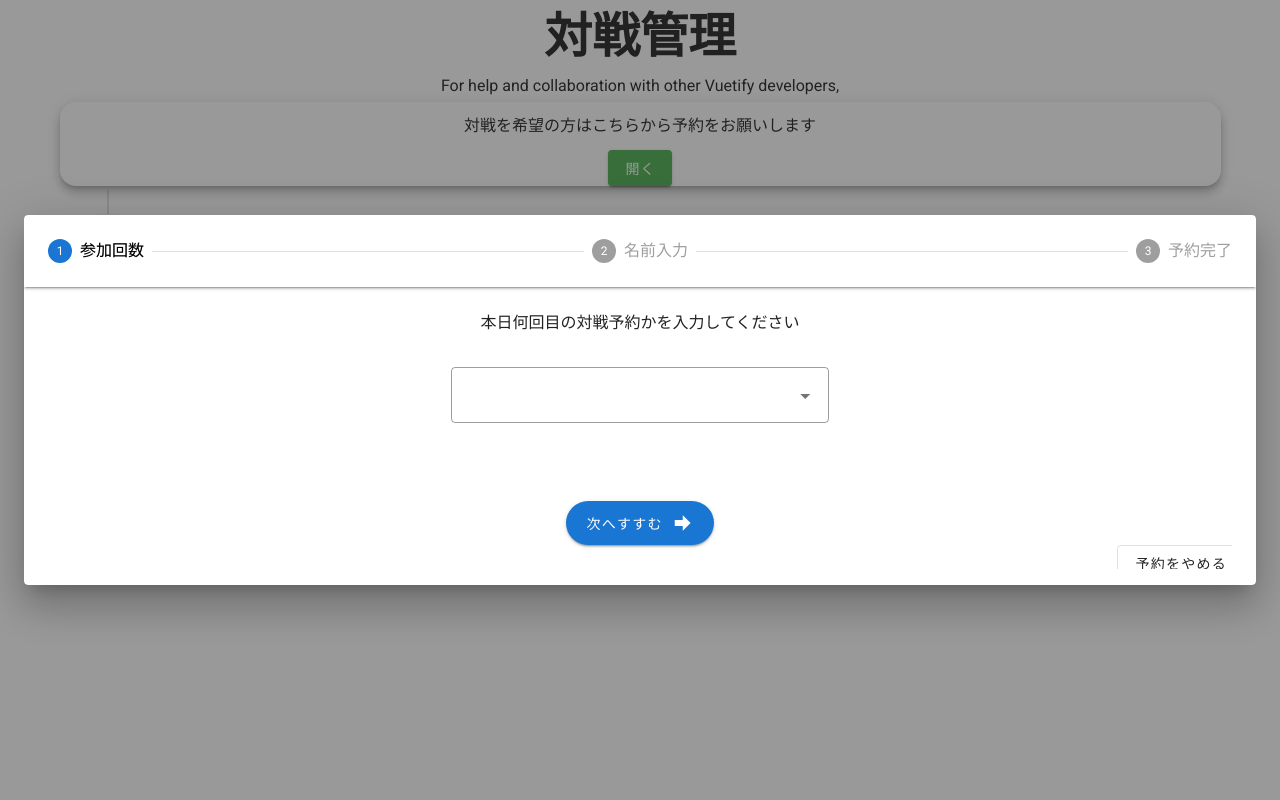
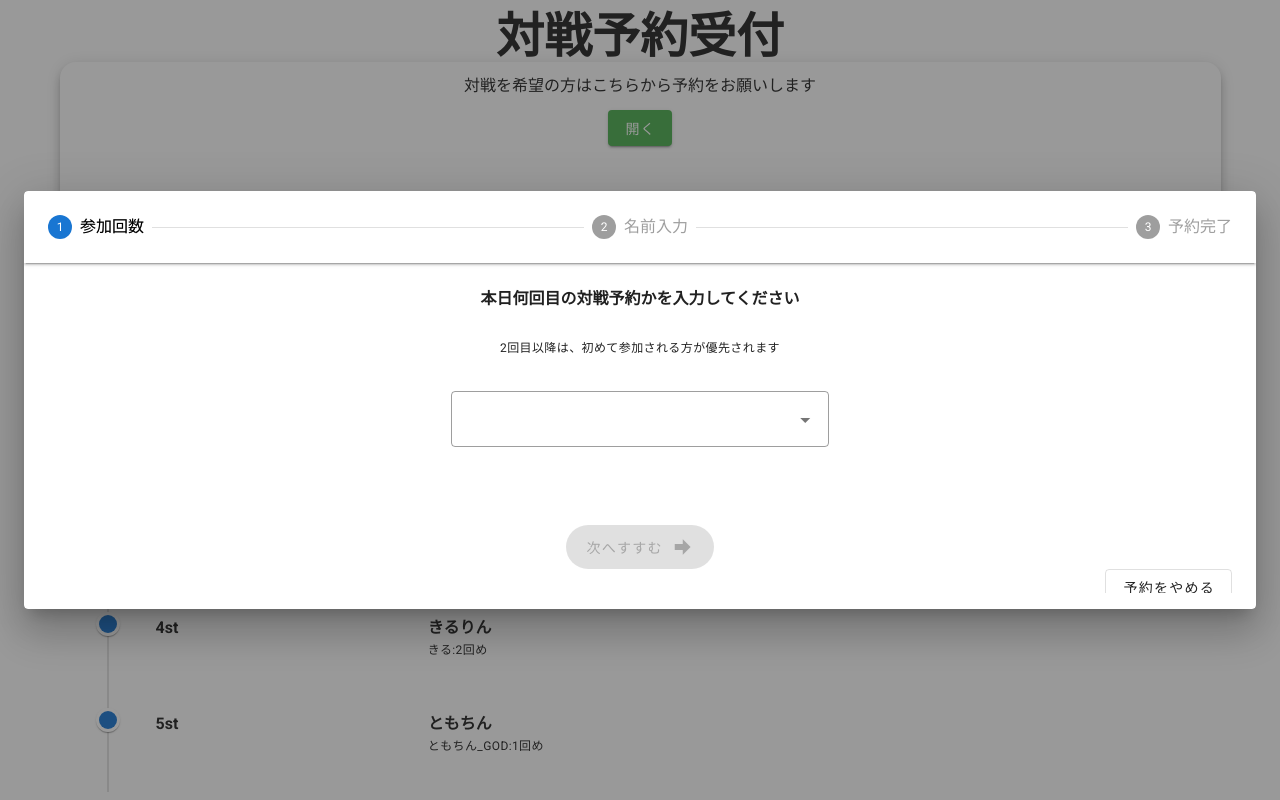
Before and after one commit to terakawakohei/order-mgt, a Vue app: page / in a window 1280 px wide. Both pictures are taken after a click on the button "開く". Built offline with nearby package versions, Linux system fonts and the light colour scheme.

Commit message:
dialogレイアウト

```diff
--- a/src/components/registration.vue
+++ b/src/components/registration.vue
@@ -22,7 +22,16 @@
       <v-stepper-content step="1">
         <v-row class="text-center">
           <v-col class="">
-            本日何回目の対戦予約かを入力してください
+            <strong>
+              本日何回目の対戦予約かを入力してください
+            </strong>
+          </v-col>
+        </v-row>
+        <v-row class="text-center">
+          <v-col class="">
+            <span class="text-caption">
+              2回目以降は、初めて参加される方が優先されます
+            </span>
           </v-col>
         </v-row>
         <v-row justify="center" class="my-5">
@@ -38,7 +47,13 @@
           </v-col>
         </v-row>
         <v-row justify="center">
-          <v-btn rounded large color="primary" @click="e1 = 2">
+          <v-btn
+            rounded
+            large
+            color="primary"
+            :disabled="!inputData.numberOfTimes"
+            @click="e1 = 2"
+          >
             次へすすむ
             <v-icon class="ml-2" dark>
               mdi-arrow-right-bold
@@ -47,7 +62,7 @@
         </v-row>
 
         <v-row justify="end">
-          <v-btn outlined text @click="close()">
+          <v-btn outlined text class="mr-3" @click="close()">
             予約をやめる
           </v-btn>
         </v-row>
@@ -55,8 +70,24 @@
 
       <v-stepper-content step="2">
         <v-row class="text-center">
-          <v-col class="">
-            youtubeアカウントの名前と使用するスイッチの名前（専用部屋に表示される名前）を入力してください
+          <v-col>
+            <strong>・youtubeアカウントの名前</strong>
+            <span class="text-caption">
+              (コメント欄で表示される自分の名前)
+            </span>
+          </v-col>
+        </v-row>
+        <v-row class="text-center">
+          <v-col>
+            <strong>・使用するスイッチの名前</strong>
+            <span class="text-caption">
+              (専用部屋に入った時に表示される自分の名前)
+            </span>
+          </v-col>
+        </v-row>
+        <v-row class="text-center">
+          <v-col>
+            を入力してください。
           </v-col>
         </v-row>
         <v-row justify="center" class="my-5">
@@ -69,7 +100,7 @@
           <v-col cols="12" sm="10" md="8" lg="4" xl="3" class="mb-4">
             <v-text-field
               v-model="inputData.switchName"
-              label="Another input"
+              label="使用するスイッチの名前（専用部屋に入った時に表示される自分の名前）"
             ></v-text-field>
           </v-col>
         </v-row>
@@ -80,6 +111,7 @@
             class="white--text"
             large
             color="orange"
+            :disabled="!inputData.name"
             @click="e1 = 3"
           >
             予約する
@@ -89,7 +121,7 @@
           </v-btn>
         </v-row>
         <v-row justify="end">
-          <v-btn outlined text @click="e1 = 1">
+          <v-btn outlined text class="mr-3" @click="e1 = 1">
             戻る
           </v-btn>
         </v-row>
@@ -97,23 +129,22 @@
       <v-stepper-content step="3">
         <v-row class="text-center">
           <v-col class="">
-            予約完了
+            <strong>予約完了</strong>
           </v-col>
         </v-row>
-        <v-row class="pt-1">
-          <v-col cols="3">
-            <strong>4番目</strong>
+        <v-row class="text-center">
+          <v-col>
+            あなたは{{}}ばんめに予約されました。
           </v-col>
+        </v-row>
+        <v-row class="text-center">
           <v-col>
-            <strong>{{ inputData.name }}</strong>
-            <div class="caption">
-              {{ inputData.switchName }}
-            </div>
+            およそ{{}}分後に順番が回ってきます。それまでお待ちください！
           </v-col>
         </v-row>
 
         <v-row justify="end">
-          <v-btn outlined text @click="book()">
+          <v-btn outlined text class="mr-3" @click="book()">
             閉じる
           </v-btn>
         </v-row>
@@ -128,7 +159,7 @@ export default {
 
   data: () => ({
     inputData: {
-      numberOfTimes: Number,
+      numberOfTimes: null,
       name: "",
       swichName: "",
     },
--- a/src/views/Home.vue
+++ b/src/views/Home.vue
@@ -3,13 +3,19 @@
     <v-row class="text-center">
       <v-col class="mb-4">
         <h1 class="display-2 font-weight-bold mb-3">
-          対戦管理
+          対戦予約受付
         </h1>
-
-        <p class="subheading font-weight-regular">
-          For help and collaboration with other Vuetify developers,
-        </p>
-        <v-sheet rounded="xl" elevation="7" class="mx-auto">
+        <v-sheet
+          cols="12"
+          sm="12"
+          md="12"
+          lg="12"
+          xl="12"
+          height="150"
+          rounded="xl"
+          elevation="7"
+          class="mx-auto"
+        >
           <v-row class="text-center">
             <v-col class="">
               対戦を希望の方はこちらから予約をお願いします
@@ -44,10 +50,10 @@
       <v-row class="justify-center">
         <v-col
           cols="12"
-          sm="10"
-          md="8"
-          lg="4"
-          xl="3"
+          sm="12"
+          md="12"
+          lg="12"
+          xl="12"
           v-for="(item, index) in items"
           :key="item.id"
         >
@@ -59,7 +65,7 @@
               <v-col>
                 <strong>{{ item.name }}</strong>
                 <div class="caption">
-                  {{ item.name }}
+                  {{ item.switchName }}:{{ item.numberOfTimes }}回め
                 </div>
               </v-col>
             </v-row>
@@ -87,11 +93,11 @@ export default {
         animation: 200,
       },
       items: [
-        { id: 1, name: "name01" },
-        { id: 2, name: "name02" },
-        { id: 3, name: "name03" },
-        { id: 4, name: "name04" },
-        { id: 5, name: "name05" },
+        { numberOfTimes: 1, name: "ゆりまる", switchName: "黒月まる" },
+        { numberOfTimes: 1, name: "oz_sho", switchName: "おずしょー" },
+        { numberOfTimes: 1, name: "おだやかじんせい", switchName: "おだやか" },
+        { numberOfTimes: 2, name: "きるりん", switchName: "きる" },
+        { numberOfTimes: 1, name: "ともちん", switchName: "ともちん_GOD" },
       ],
     };
   },
```
